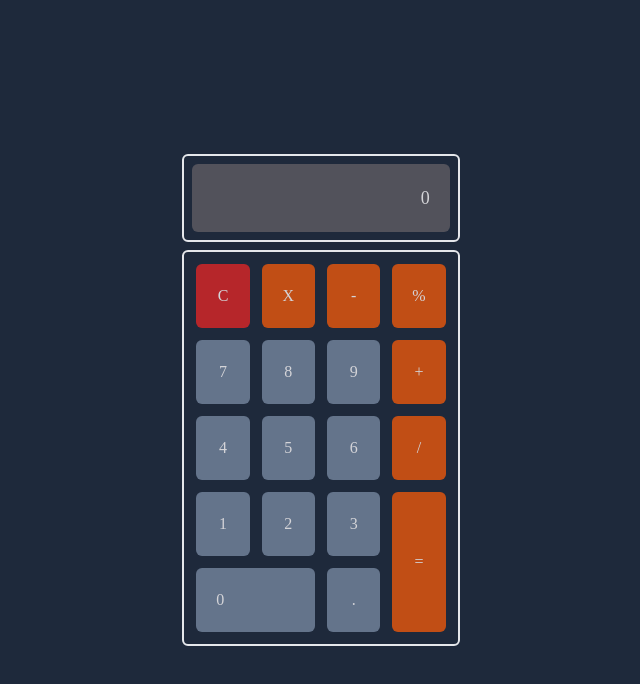
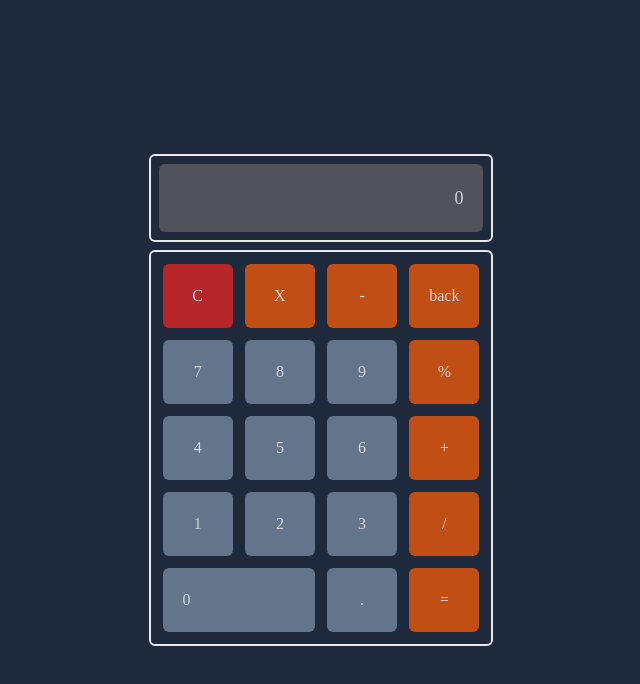
Before and after one commit to GarlicBuns19/react-calculatore-with-tailwind, a React (Vite) app: page / in a window 1280 px wide. Shown: the top 684 px of the page, without its empty margins (319-959 px from the left). Built offline with nearby package versions, Linux system fonts and the light colour scheme; a web font is replaced by a local one.

Commit message:
feat: Can calculate most calculations

```diff
--- a/src/App.jsx
+++ b/src/App.jsx
@@ -13,22 +13,23 @@ function App() {
                             <Button buttonLabel={'C'} inputType={'clear'} style={"red"}></Button>
                             <Button buttonLabel={'X'} style={"orange"}></Button>
                             <Button buttonLabel={'-'} style={"orange"}></Button>
-                            <Button buttonLabel={'%'} style={"orange"}></Button>
+                            <Button buttonLabel={'back'} inputType={'backSpace'} style={"orange"}></Button>
 
                             <Button buttonLabel={'7'}></Button>
                             <Button buttonLabel={'8'}></Button>
                             <Button buttonLabel={'9'}></Button>
-                            <Button buttonLabel={'+'} style={"orange"}></Button>
+                            <Button buttonLabel={'%'} style={"orange"}></Button>
                             <Button buttonLabel={'4'}></Button>
                             <Button buttonLabel={'5'}></Button>
                             <Button buttonLabel={'6'}></Button>
-                            <Button buttonLabel={'/'} style={"orange"}></Button>
+                            <Button buttonLabel={'+'} style={"orange"}></Button>
                             <Button buttonLabel={'1'}></Button>
                             <Button buttonLabel={'2'}></Button>
                             <Button buttonLabel={'3'}></Button>
-                            <Button buttonLabel={'='} inputType={'equal'} className={"row-span-2 flex justify-center items-center"} style={"orange"}></Button>
+                            <Button buttonLabel={'/'} style={"orange"}></Button>
                             <Button buttonLabel={'0'} className={"col-span-2 text-left"}></Button>
                             <Button buttonLabel={'.'}></Button>
+                            <Button buttonLabel={'='} inputType={'equal'} className={"flex justify-center items-center"} style={"orange"}></Button>
                         </div>
                     </div>
                 </div>
--- a/src/contexts/Calculator.jsx
+++ b/src/contexts/Calculator.jsx
@@ -1,10 +1,10 @@
 import {createContext, useContext, useReducer} from 'react';
 import PropTypes from "prop-types";
-import {evaluate} from 'mathjs'
+import {evaluate} from 'mathjs';
 
 const CalculatorContext = createContext(null);
 const CalculatorDispatch = createContext(null);
-const initialCalculator = {
+export const initialCalculator = {
     history: [],
     evaluationString: '',
     result: 0
@@ -27,7 +27,7 @@ export function CalculatorProvider({children}) {
 
 CalculatorProvider.propTypes = {
     children: PropTypes.element
-}
+};
 
 export function useCalculator() {
     return useContext(CalculatorContext);
@@ -37,21 +37,41 @@ export function useCalculatorDispatch() {
     return useContext(CalculatorDispatch);
 }
 
-function calculatorReducer(state, action) {
+export function calculatorReducer(state, action) {
+    let str = state.evaluationString;
+    let res = state.result;
+
     switch (action.type) {
         case 'input': {
             if (action.btnValue === 'X') action.btnValue = '*';
 
             return {
                 ...state,
-                evaluationString: `${state.evaluationString}${action.btnValue}`
+                evaluationString: `${str}${action.btnValue}`
             }
         }
         case 'equal': {
             return {
                 ...state,
-                evaluationString: evaluate(`${state.evaluationString}`),
-                result: evaluate(`${state.evaluationString}`)
+                evaluationString: evaluate(`${str}`),
+                result: evaluate(`${str}`)
+            }
+        }
+        case 'backSpace': {
+
+            if (str != '') {
+                str = str.slice(0, -1);
+            }
+
+            if (str == '') {
+                str = '';
+                res = 0
+            }
+
+            return {
+                ...state,
+                evaluationString: str,
+                result: res
             }
         }
         case 'clear': {
@@ -65,5 +85,3 @@ function calculatorReducer(state, action) {
             throw Error('Unknown action: ' + action.type)
     }
 }
-
-export {initialCalculator, calculatorReducer};
```
